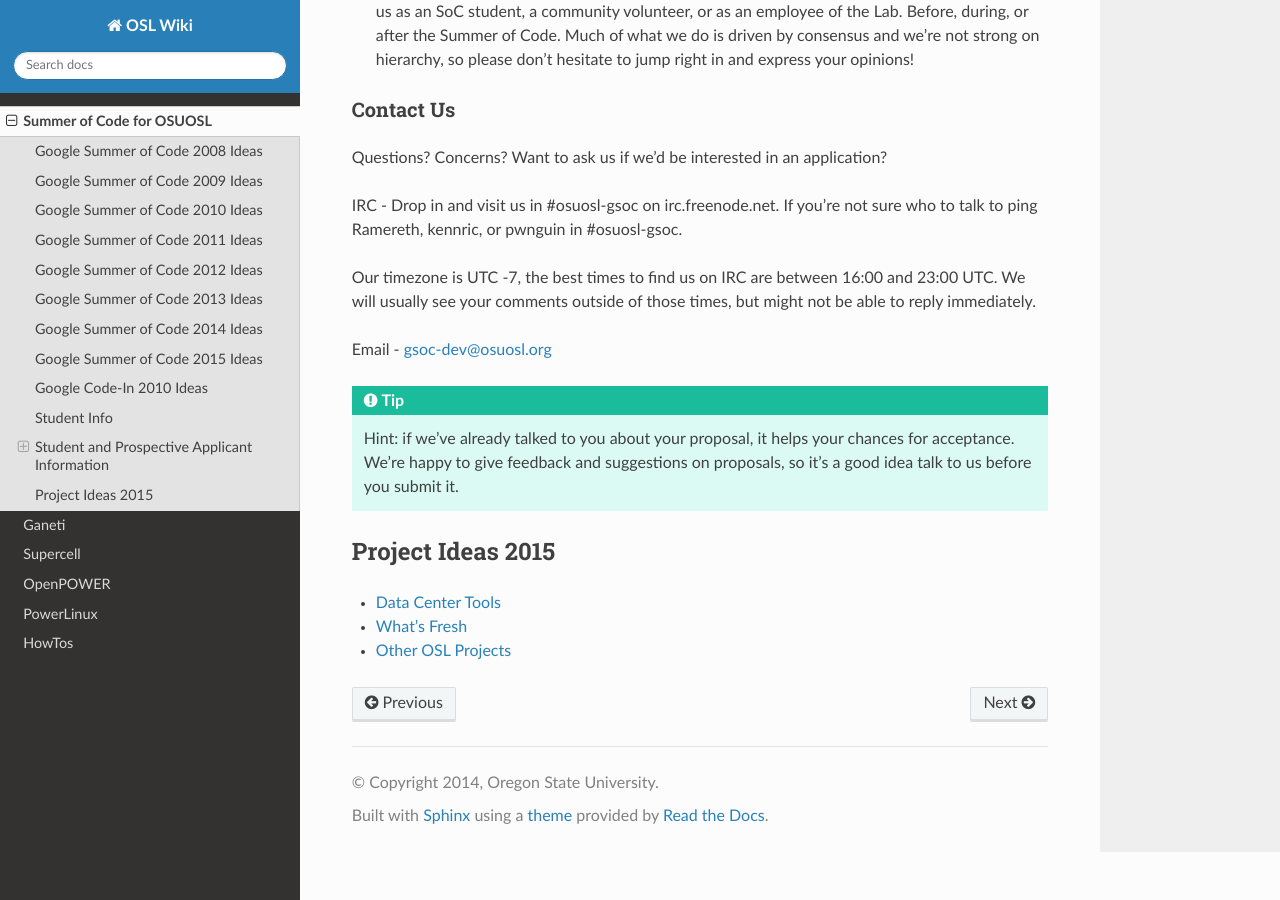
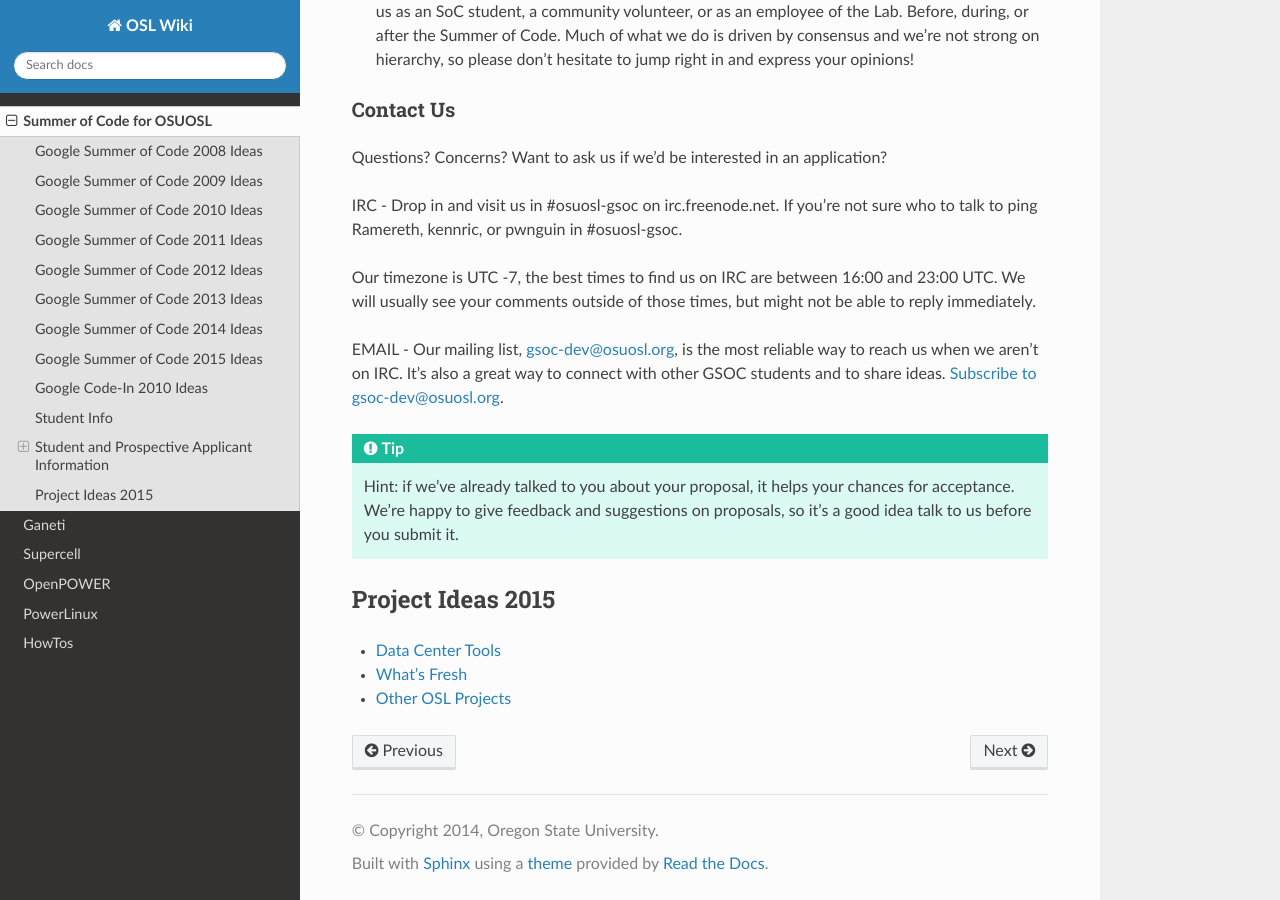
Before and after one commit to osuosl/wiki, a Sphinx documentation site: the page built from source/gsoc/index.rst, in a window 1280 px wide and 900 px high, scrolled down 1684 px. Built offline with Sphinx 7.4.7 and the Read the Docs theme 2.0.0, drawn with Linux system fonts in a browser that asks for light colours.

Commit message:
Add mailing list subscription link

```diff
--- a/source/gsoc/index.rst
+++ b/source/gsoc/index.rst
@@ -96,7 +96,9 @@
 23:00 UTC. We will usually see your comments outside of those times, but might
 not be able to reply immediately.
 
-Email - gsoc-dev@osuosl.org
+EMAIL - Our mailing list, gsoc-dev@osuosl.org, is the most reliable way to reach
+us when we aren't on IRC. It's also a great way to connect with other GSOC
+students and to share ideas. `Subscribe to gsoc-dev@osuosl.org`_.
 
 .. tip::
 
@@ -104,6 +106,8 @@
   chances for acceptance. We're happy to give feedback and suggestions on
   proposals, so it's a good idea talk to us before you submit it.
 
+.. _Subscribe to gsoc-dev@osuosl.org: http://lists.osuosl.org/mailman/listinfo/gsoc-dev
+
 Project Ideas 2015
 ------------------
 
```
